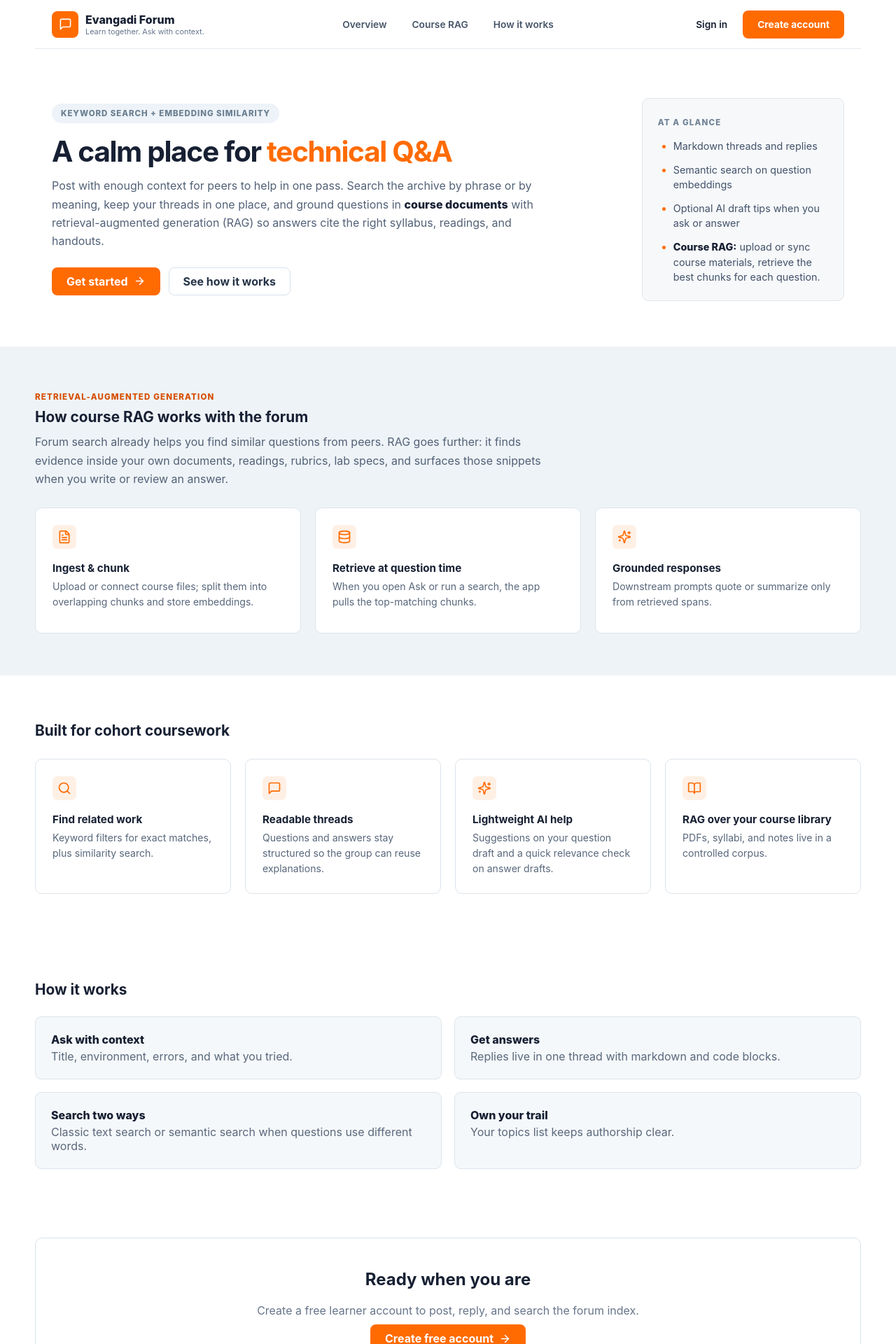
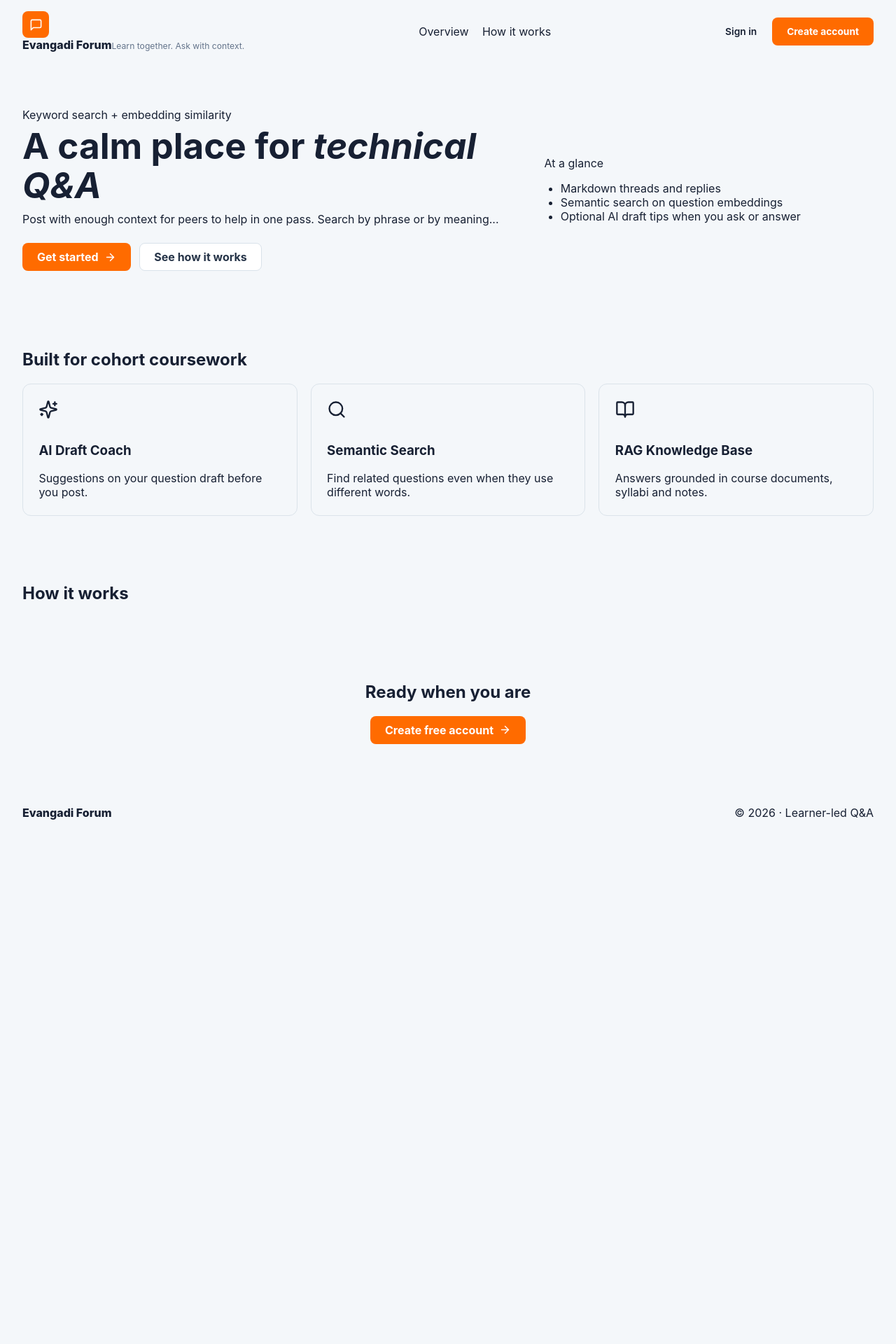
Before and after one commit to hana-Berhe/EvangadiForum, a React (Vite) app in the folder frontEnd/: page / in a window 1280 px wide. Shown: the top 1920 px of the page at 70% size. After the commit the page ends 1195 px from the top, so only its background shows below. Built offline with nearby package versions, Linux system fonts and the light colour scheme.

Commit message:
landing page jsx and css added to main branch

```diff
--- a/frontEnd/src/App.jsx
+++ b/frontEnd/src/App.jsx
@@ -24,3 +24,4 @@ export default function App() {
     </Routes>
   );
 }
+/* ---- FE-Landing: public ---- */
--- a/frontEnd/src/pages/Landing/Landing.jsx
+++ b/frontEnd/src/pages/Landing/Landing.jsx
@@ -1,12 +1,5 @@
-import {
-  ArrowRight,
-  BookOpen,
-  FileText,
-  MessageSquare,
-  Search,
-  Sparkles,
-  Database,
-} from "lucide-react";
+// src/pages/Landing/Landing.jsx .
+import { ArrowRight, BookOpen, MessageSquare, Search, Sparkles } from "lucide-react";
 import { Link, Navigate } from "react-router-dom";
 import { motion as Motion } from "framer-motion";
 import { useAuth } from "../../context/AuthContext";
@@ -14,8 +7,7 @@ import btn from "../../styles/buttons.module.css";
 import styles from "./Landing.module.css";
 import ui from "../../styles/pageStates.module.css";
 
-// Scroll-triggered reveal shared by every feature card. viewport.once keeps a
-// card visible after its first pass instead of re-animating on every scroll.
+// One animation recipe, reused by every card.
 const reveal = {
   initial: { opacity: 0, y: 18 },
   whileInView: { opacity: 1, y: 0 },
@@ -26,53 +18,33 @@ const reveal = {
 export default function Landing() {
   const { isAuthenticated } = useAuth();
   if (isAuthenticated) return <Navigate to="/dashboard" replace />;
+
   return (
     <div className={styles.landingPage}>
       <header className={styles.landingNav}>
         <Link to="/" className={styles.landingBrand}>
-          <span className={ui.brandMark}>
-            <MessageSquare size={19} />
-          </span>
-          <span>
-            <strong>Evangadi Forum</strong>
-            <small>Learn together. Ask with context.</small>
-          </span>
+          <span className={ui.brandMark}><MessageSquare size={19} /></span>
+          <span><strong>Evangadi Forum</strong><small>Learn together. Ask with context.</small></span>
         </Link>
         <nav>
           <a href="#overview">Overview</a>
-          <a href="#rag">Course RAG</a>
           <a href="#how">How it works</a>
         </nav>
         <div className={btn.landingActions}>
           <Link to="/auth">Sign in</Link>
-          <Link to="/auth" className={btn.primaryButton}>
-            Create account
-          </Link>
+          <Link to="/auth" className={btn.primaryButton}>Create account</Link>
         </div>
       </header>
+
       <main>
         <section className={styles.landingHero} id="overview">
           <div>
-            <span className={styles.heroChip}>
-              Keyword search + embedding similarity
-            </span>
-            <h1>
-              A calm place for <em>technical Q&amp;A</em>
-            </h1>
-            <p>
-              Post with enough context for peers to help in one pass. Search the
-              archive by phrase or by meaning, keep your threads in one place,
-              and ground questions in <strong>course documents</strong> with
-              retrieval-augmented generation (RAG) so answers cite the right
-              syllabus, readings, and handouts.
-            </p>
+            <span className={styles.heroChip}>Keyword search + embedding similarity</span>
+            <h1>A calm place for <em>technical Q&amp;A</em></h1>
+            <p>Post with enough context for peers to help in one pass. Search by phrase or by meaning...</p>
             <div className={styles.heroActions}>
-              <Link to="/auth" className={btn.primaryButton}>
-                Get started <ArrowRight size={17} />
-              </Link>
-              <a href="#how" className={btn.secondaryButton}>
-                See how it works
-              </a>
+              <Link to="/auth" className={btn.primaryButton}>Get started <ArrowRight size={17} /></Link>
+              <a href="#how" className={btn.secondaryButton}>See how it works</a>
             </div>
           </div>
           <aside className={styles.glanceCard}>
@@ -81,124 +53,45 @@ export default function Landing() {
               <li>Markdown threads and replies</li>
               <li>Semantic search on question embeddings</li>
               <li>Optional AI draft tips when you ask or answer</li>
-              <li>
-                <strong>Course RAG:</strong> upload or sync course materials,
-                retrieve the best chunks for each question.
-              </li>
             </ul>
           </aside>
         </section>
-        <section className={styles.landingSoftSection} id="rag">
-          <div className={styles.landingSectionCopy}>
-            <span className={ui.eyebrow}>Retrieval-augmented generation</span>
-            <h2>How course RAG works with the forum</h2>
-            <p>
-              Forum search already helps you find similar questions from peers.
-              RAG goes further: it finds evidence inside your own documents,
-              readings, rubrics, lab specs, and surfaces those snippets when you
-              write or review an answer.
-            </p>
-          </div>
+
+        <section className={styles.landingSection}>
+          <h2>Built for cohort coursework</h2>
           <div className={`${styles.landingCardGrid} ${styles.three}`}>
             <Motion.article {...reveal}>
-              <FileText />
-              <h3>Ingest &amp; chunk</h3>
-              <p>
-                Upload or connect course files; split them into overlapping
-                chunks and store embeddings.
-              </p>
+              <Sparkles />
+              <h3>AI Draft Coach</h3>
+              <p>Suggestions on your question draft before you post.</p>
             </Motion.article>
             <Motion.article {...reveal}>
-              <Database />
-              <h3>Retrieve at question time</h3>
-              <p>
-                When you open Ask or run a search, the app pulls the
-                top-matching chunks.
-              </p>
+              <Search />
+              <h3>Semantic Search</h3>
+              <p>Find related questions even when they use different words.</p>
             </Motion.article>
             <Motion.article {...reveal}>
-              <Sparkles />
-              <h3>Grounded responses</h3>
-              <p>
-                Downstream prompts quote or summarize only from retrieved spans.
-              </p>
+              <BookOpen />
+              <h3>RAG Knowledge Base</h3>
+              <p>Answers grounded in course documents, syllabi and notes.</p>
             </Motion.article>
           </div>
         </section>
-        <section className={styles.landingSection}>
-          <h2>Built for cohort coursework</h2>
-          <div className={`${styles.landingCardGrid} ${styles.four}`}>
-            <Motion.article {...reveal}>
-              <Search />
-              <h3>Find related work</h3>
-              <p>Keyword filters for exact matches, plus similarity search.</p>
-            </Motion.article>
-            <Motion.article {...reveal}>
-              <MessageSquare />
-              <h3>Readable threads</h3>
-              <p>
-                Questions and answers stay structured so the group can reuse
-                explanations.
-              </p>
-            </Motion.article>
-            <Motion.article {...reveal}>
-              <Sparkles />
-              <h3>Lightweight AI help</h3>
-              <p>
-                Suggestions on your question draft and a quick relevance check
-                on answer drafts.
-              </p>
-            </Motion.article>
-            <Motion.article {...reveal}>
-              <BookOpen />
-              <h3>RAG over your course library</h3>
-              <p>PDFs, syllabi, and notes live in a controlled corpus.</p>
-            </Motion.article>
-          </div>
-        </section>
+
         <section className={styles.landingSection} id="how">
           <h2>How it works</h2>
-          <div className={styles.howGrid}>
-            <Motion.article {...reveal}>
-              <strong>Ask with context</strong>
-              <p>Title, environment, errors, and what you tried.</p>
-            </Motion.article>
-            <Motion.article {...reveal}>
-              <strong>Get answers</strong>
-              <p>Replies live in one thread with markdown and code blocks.</p>
-            </Motion.article>
-            <Motion.article {...reveal}>
-              <strong>Search two ways</strong>
-              <p>
-                Classic text search or semantic search when questions use
-                different words.
-              </p>
-            </Motion.article>
-            <Motion.article {...reveal}>
-              <strong>Own your trail</strong>
-              <p>Your topics list keeps authorship clear.</p>
-            </Motion.article>
-          </div>
+          {/* four Motion.article steps, same {...reveal} pattern */}
         </section>
+
         <section className={styles.landingCta}>
           <h2>Ready when you are</h2>
-          <p>
-            Create a free learner account to post, reply, and search the forum
-            index.
-          </p>
-          <Link to="/auth" className={btn.primaryButton}>
-            Create free account <ArrowRight size={17} />
-          </Link>
+          <Link to="/auth" className={btn.primaryButton}>Create free account <ArrowRight size={17} /></Link>
         </section>
       </main>
+
       <footer className={styles.landingFooter}>
         <strong>Evangadi Forum</strong>
         <span>© 2026 · Learner-led Q&amp;A</span>
-        <div>
-          <a>Sign in</a>
-          <a>Privacy</a>
-          <a>Terms</a>
-        </div>
       </footer>
     </div>
   );
--- a/frontEnd/src/pages/Landing/Landing.module.css
+++ b/frontEnd/src/pages/Landing/Landing.module.css
@@ -1,288 +1,35 @@
-/* Styles for Landing. Scoped to this component. */
-
-.landingPage {
-  min-height: 100vh;
-  background: #fff;
-}
+/*  src/pages/Landing/Landing.module.css   */
+.landingPage { min-height: 100vh; display: flex; flex-direction: column; }
 
 .landingNav {
-  height: 70px;
-  border-bottom: 1px solid #e4e9ef;
-  display: grid;
-  grid-template-columns: 1fr auto 1fr;
-  align-items: center;
-  max-width: 1180px;
-  margin: 0 auto;
-  padding: 0 24px;
+  display: flex; align-items: center; justify-content: space-between;
+  gap: 1.5rem; padding: 1rem 2rem;
 }
-
-.landingBrand {
-  display: flex;
-  align-items: center;
-  gap: 10px;
-}
-
-.landingBrand > span:last-child {
-  display: grid;
-}
-
-.landingBrand small {
-  font-size: 0.68rem;
-  color: #64748b;
-}
-
-.landingNav nav {
-  display: flex;
-  gap: 36px;
-  font-size: 0.86rem;
-  font-weight: 600;
-  color: #475569;
-}
+.landingNav nav { display: flex; gap: 1.2rem; }
 
 .landingHero {
-  max-width: 1180px;
-  margin: 0 auto;
-  padding: 70px 24px 65px;
-  display: grid;
-  grid-template-columns: 1.45fr 0.55fr;
-  gap: 80px;
-  align-items: center;
+  display: grid; grid-template-columns: 1.2fr 0.8fr; gap: 2.5rem;
+  align-items: center; padding: 4rem 2rem;
 }
+.landingHero h1 { font-size: clamp(2rem, 5vw, 3.2rem); line-height: 1.1; }
+.heroActions { display: flex; gap: 0.8rem; margin-top: 1.5rem; flex-wrap: wrap; }
 
-.heroChip {
-  display: inline-block;
-  background: #edf3f8;
-  color: #6b7f91;
-  border-radius: 999px;
-  padding: 7px 13px;
-  font-size: 0.72rem;
-  font-weight: 800;
-  text-transform: uppercase;
-  letter-spacing: 0.08em;
+.landingSection { padding: 3rem 2rem; }
+.landingCardGrid { display: grid; gap: 1.2rem; }
+.landingCardGrid.three { grid-template-columns: repeat(3, 1fr); }
+.landingCardGrid.four  { grid-template-columns: repeat(4, 1fr); }
+.landingCardGrid article {
+  padding: 1.4rem; border: 1px solid var(--line); border-radius: 12px; background: var(--card);
 }
+.landingCardGrid article svg { width: 28px; height: 28px; color: var(--accent); margin-bottom: 0.6rem; }
 
-.landingHero h1 {
-  font-size: 2.55rem;
-  letter-spacing: -0.035em;
-  margin: 18px 0 14px;
-  line-height: 1.08;
+.landingCta { text-align: center; padding: 4rem 2rem; }
+.landingFooter { margin-top: auto; padding: 1.5rem 2rem; display: flex; justify-content: space-between; }
+
+@media (max-width: 860px) {
+  .landingNav nav { display: none; }
+  .landingHero,
+  .landingCardGrid.three,
+  .landingCardGrid.four { grid-template-columns: 1fr; }
+  .landingHero { padding: 2.5rem 1.2rem; }
 }
-
-.landingHero h1 em {
-  font-style: normal;
-  color: var(--orange);
-}
-
-.landingHero p {
-  font-size: 1rem;
-  line-height: 1.65;
-  color: #526177;
-  max-width: 700px;
-}
-
-.heroActions {
-  display: flex;
-  gap: 12px;
-  margin-top: 24px;
-}
-
-.glanceCard {
-  background: #f6f8fa;
-  border: 1px solid #dfe6ec;
-  border-radius: 10px;
-  padding: 22px;
-}
-
-.glanceCard > span {
-  font-size: 0.72rem;
-  text-transform: uppercase;
-  letter-spacing: 0.1em;
-  color: #728397;
-  font-weight: 800;
-}
-
-.glanceCard ul {
-  padding-left: 22px;
-  margin: 15px 0 0;
-  display: grid;
-  gap: 12px;
-  color: #435269;
-  font-size: 0.9rem;
-  line-height: 1.5;
-}
-
-.glanceCard li::marker {
-  color: var(--orange);
-}
-
-.landingSoftSection {
-  background: #eef3f7;
-  padding: 60px max(24px, calc((100vw - 1180px) / 2));
-}
-
-.landingSection {
-  padding: 58px max(24px, calc((100vw - 1180px) / 2));
-}
-
-.landingSectionCopy {
-  max-width: 760px;
-}
-
-.landingSection h2 {
-  font-size: 1.3rem;
-  margin: 8px 0 10px;
-}
-
-.landingSoftSection h2 {
-  font-size: 1.3rem;
-  margin: 8px 0 10px;
-}
-
-.landingSectionCopy p {
-  color: #526177;
-  line-height: 1.65;
-}
-
-.landingCardGrid {
-  display: grid;
-  gap: 20px;
-  margin-top: 28px;
-}
-
-.landingCardGrid.three {
-  grid-template-columns: repeat(3, 1fr);
-}
-
-.landingCardGrid.four {
-  grid-template-columns: repeat(4, 1fr);
-}
-
-.landingCardGrid article {
-  background: #fff;
-  border: 1px solid #dce4eb;
-  border-radius: 10px;
-  padding: 24px;
-  min-height: 180px;
-}
-
-.landingCardGrid article svg {
-  color: var(--orange);
-  background: #fff0e5;
-  padding: 7px;
-  width: 34px;
-  height: 34px;
-  border-radius: 7px;
-}
-
-.landingCardGrid h3 {
-  font-size: 0.95rem;
-  margin: 14px 0 6px;
-}
-
-.landingCardGrid p {
-  font-size: 0.88rem;
-  color: #58677b;
-  line-height: 1.55;
-  margin: 0;
-}
-
-.howGrid {
-  display: grid;
-  grid-template-columns: 1fr 1fr;
-  gap: 18px;
-  margin-top: 26px;
-}
-
-.howGrid article {
-  background: #f5f8fa;
-  border: 1px solid #dce4eb;
-  border-radius: 9px;
-  padding: 22px;
-}
-
-.howGrid p {
-  margin: 4px 0 0;
-  color: #5a687c;
-}
-
-.landingCta {
-  max-width: 1180px;
-  margin: 40px auto 70px;
-  border: 1px solid #dbe3ea;
-  border-radius: 10px;
-  text-align: center;
-  padding: 44px 24px;
-}
-
-.landingCta p {
-  color: #66758a;
-}
-
-.landingFooter {
-  border-top: 1px solid #e3e8ee;
-  max-width: 1180px;
-  margin: auto;
-  padding: 28px 0 36px;
-  display: grid;
-  grid-template-columns: auto 1fr auto;
-  gap: 10px;
-  font-size: 0.8rem;
-}
-
-.landingFooter span {
-  color: #64748b;
-}
-
-.landingFooter div {
-  display: flex;
-  gap: 20px;
-}
-
-@media (max-width: 980px) {
-  .landingNav {
-    grid-template-columns: 1fr auto;
-  }
-}
-
-@media (max-width: 980px) {
-  .landingNav nav {
-    display: none;
-  }
-}
-
-@media (max-width: 980px) {
-  .landingHero {
-    grid-template-columns: 1fr;
-  }
-}
-
-@media (max-width: 980px) {
-  .landingCardGrid.four {
-    grid-template-columns: 1fr 1fr;
-  }
-}
-
-@media (max-width: 700px) {
-  .landingCardGrid.three {
-    grid-template-columns: 1fr;
-  }
-}
-
-@media (max-width: 700px) {
-  .landingCardGrid.four {
-    grid-template-columns: 1fr;
-  }
-}
-
-@media (max-width: 700px) {
-  .howGrid {
-    grid-template-columns: 1fr;
-  }
-}
-
-@media (max-width: 700px) {
-  .landingFooter {
-    grid-template-columns: 1fr;
-    padding: 24px;
-  }
-}
```
